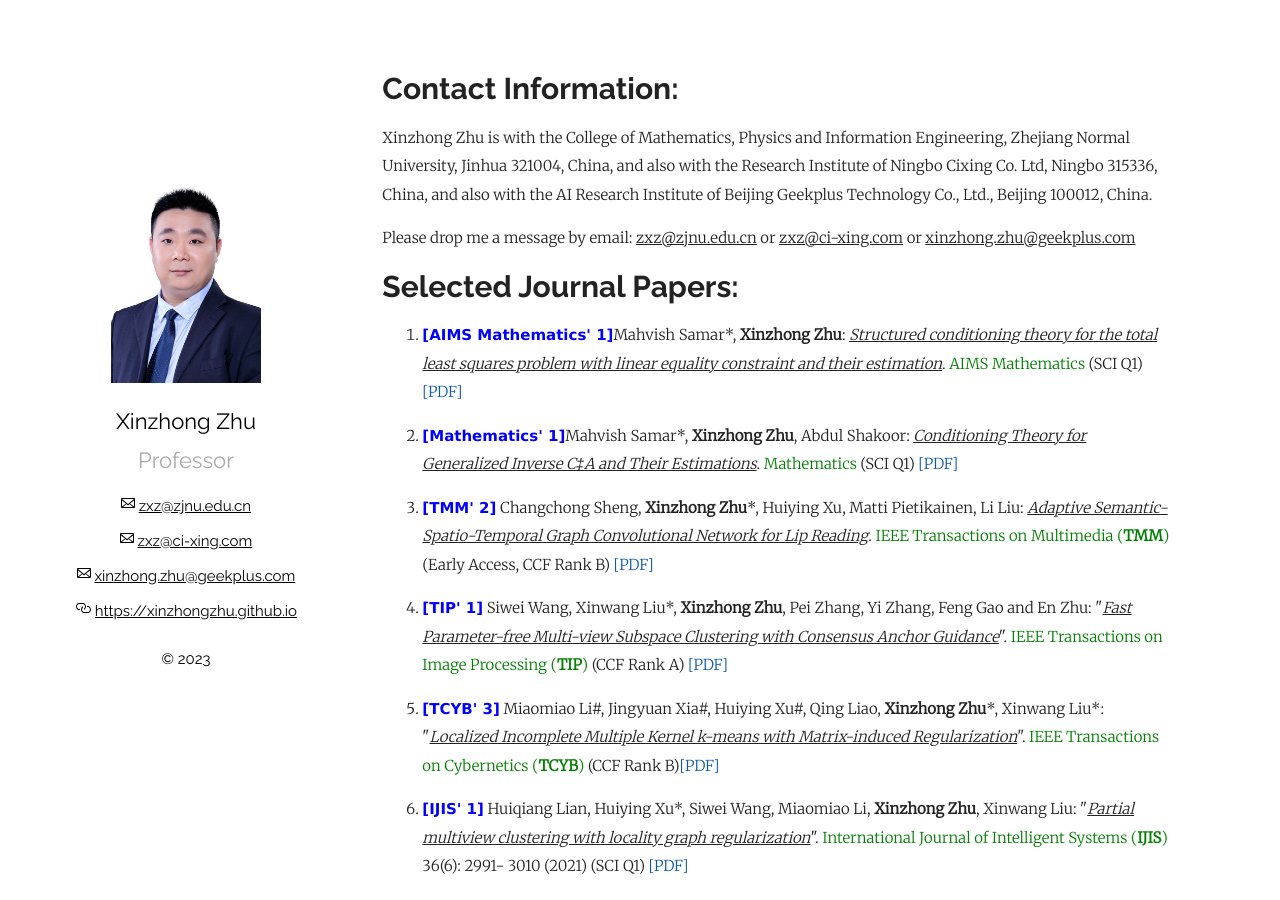
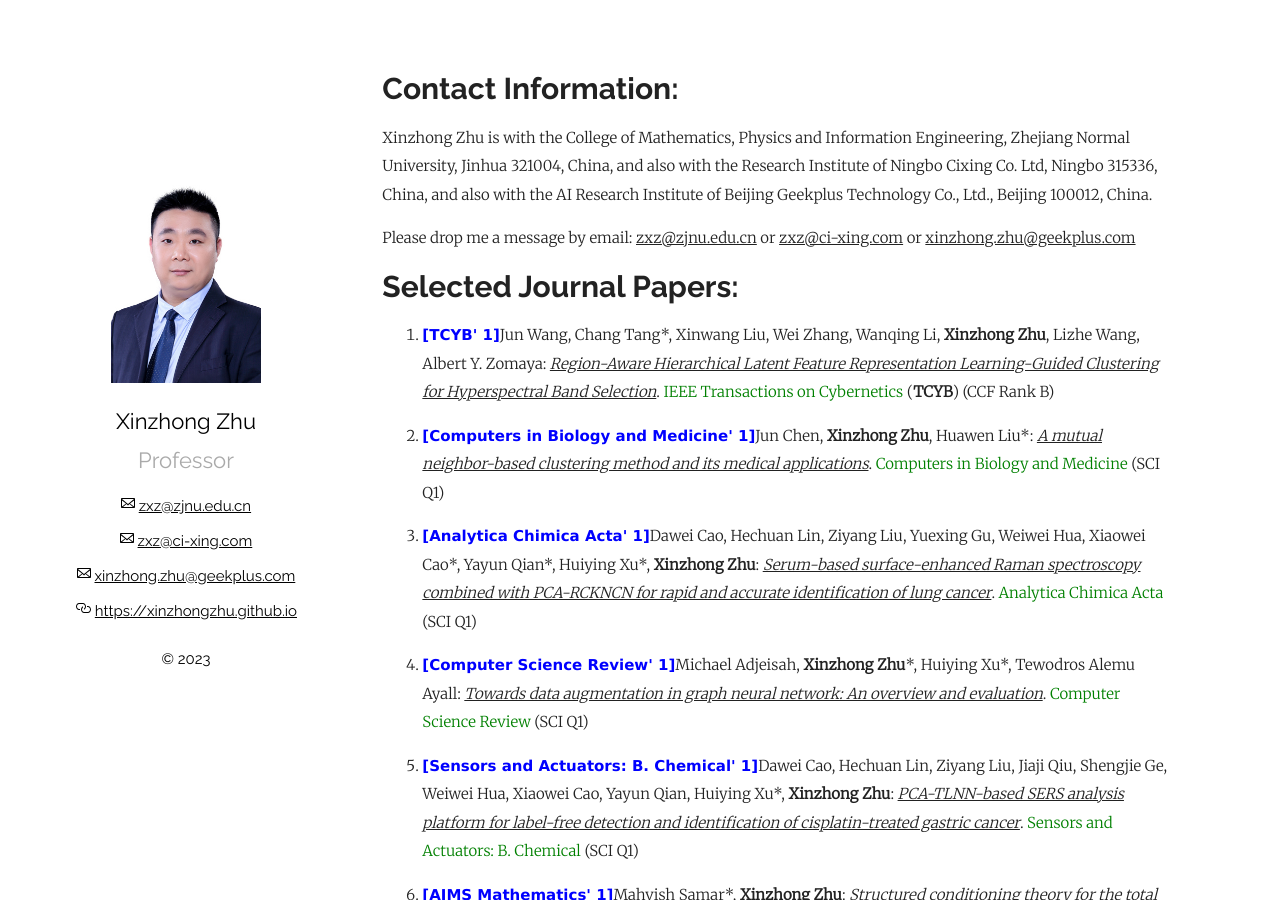
Before and after one commit to xinzhongzhu/xinzhongzhu.github.io, a Jekyll site: the page built from index.md, in a window 1280 px wide and 900 px high. Built offline with Jekyll 4.4.1, drawn with Linux system fonts in a browser that asks for light colours; our own code applies the rules of GitHub Pages for plain Markdown files; some of the changed text lies outside the part shown.

Commit message:
Update index.md

```diff
--- a/index.md
+++ b/index.md
@@ -14,6 +14,17 @@ Please drop me a message by email: <u>zxz@zjnu.edu.cn</u> or <u>zxz@ci-xing.com<
 # Selected Journal Papers:
 
 <ol>
+
+   <p style="margin-top: 8px;"><li><font face="verdana" color="blue"><b>[TCYB' 1]</b></font>Jun Wang, Chang Tang*, Xinwang Liu, Wei Zhang, Wanqing Li, <b>Xinzhong Zhu</b>, Lizhe Wang, Albert Y. Zomaya: <i><u>Region-Aware Hierarchical Latent Feature Representation Learning-Guided Clustering for Hyperspectral Band Selection</u></i>. <font color="green">IEEE Transactions on Cybernetics </font> (<b>TCYB</b>) (CCF Rank B) </li></p>
+
+ <p style="margin-top: 8px;"><li><font face="verdana" color="blue"><b>[Computers in Biology and Medicine' 1]</b></font>Jun Chen, <b>Xinzhong Zhu</b>, Huawen Liu*: <i><u>A mutual neighbor-based clustering method and its medical applications</u></i>. <font color="green">Computers in Biology and Medicine</font> (SCI Q1) </li></p>
+
+   <p style="margin-top: 8px;"><li><font face="verdana" color="blue"><b>[Analytica Chimica Acta' 1]</b></font>Dawei Cao, Hechuan Lin, Ziyang Liu, Yuexing Gu, Weiwei Hua, Xiaowei Cao*, Yayun Qian*, Huiying Xu*, <b>Xinzhong Zhu</b>: <i><u>Serum-based surface-enhanced Raman spectroscopy combined with PCA-RCKNCN for rapid and accurate identification of lung cancer</u></i>. <font color="green">Analytica Chimica Acta</font> (SCI Q1) </li></p>
+
+ <p style="margin-top: 8px;"><li><font face="verdana" color="blue"><b>[Computer Science Review' 1]</b></font>Michael Adjeisah, <b>Xinzhong Zhu</b>*, Huiying Xu*, Tewodros Alemu Ayall: <i><u>Towards data augmentation in graph neural network: An overview and evaluation</u></i>. <font color="green">Computer Science Review</font> (SCI Q1) </li></p>
+
+
+<p style="margin-top: 8px;"><li><font face="verdana" color="blue"><b>[Sensors and Actuators: B. Chemical' 1]</b></font>Dawei Cao, Hechuan Lin, Ziyang Liu, Jiaji Qiu, Shengjie Ge, Weiwei Hua, Xiaowei Cao, Yayun Qian, Huiying Xu*, <b>Xinzhong Zhu</b>: <i><u>PCA-TLNN-based SERS analysis platform for label-free detection and identification of cisplatin-treated gastric cancer</u></i>. <font color="green">Sensors and Actuators: B. Chemical</font> (SCI Q1) </li></p>
 
 
 
@@ -68,6 +79,8 @@ Please drop me a message by email: <u>zxz@zjnu.edu.cn</u> or <u>zxz@ci-xing.com<
 
 <ol>
 
+<p style="margin-top: 8px;"><li><font face="verdana" color="blue"><b>[NeurIPS' 1]</b></font>Siwei Wang, Xinwang Liu*, Suyuan Liu, Jiaqi Jin, Wenxuan Tu, <b>Xinzhong Zhu</b>, En Zhu: <i><u>Align then Fusion: Generalized Large-scale Multi-view Clustering with Anchor Matching Correspondences</u></i>. <font color="green">NeurIPS 2022</font>. (CCF Rank A) </li></p>
+
 <p style="margin-top: 8px;"><li><font face="verdana" color="blue"><b>[CVPR' 2]</b></font>Siwei Wang, Xinwang Liu*, Li Liu, Wenxuan Tu, <b>Xinzhong Zhu</b>, Jiyuan Liu, Sihang Zhou, En Zhu: <i><u>Highly-efficient Incomplete Large-scale Multi-view Clustering with Consensus Bipartite Graph</u></i>. <font color="green">CVPR 2022</font>. (CCF Rank A) </li></p>
 
 <p style="margin-top: 8px;"><li><font face="verdana" color="blue"><b>[AAAI' 4]</b></font> Chang Tang, Xinwang Liu*, <b>Xinzhong Zhu</b>, En Zhu, Kun Sun, Pichao Wang, Lizhe Wang and Albert Zomaya: <i><u>MRF: Defocus Blur Detection via Recurrently Refining Multi-scale Residual Features</u></i>. <font color="green">AAAI 2020</font>. (CCF Rank A, Accepted Nov. 2019) </li></p>
```
